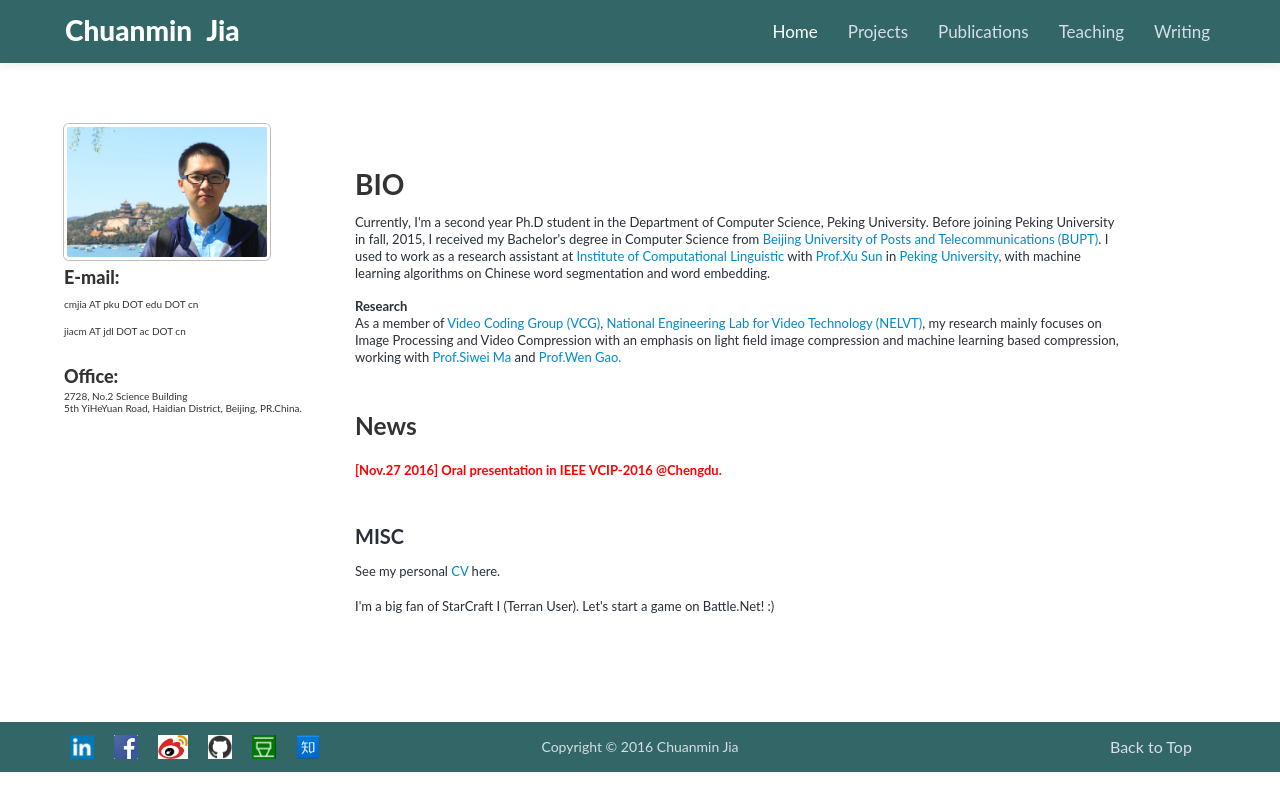
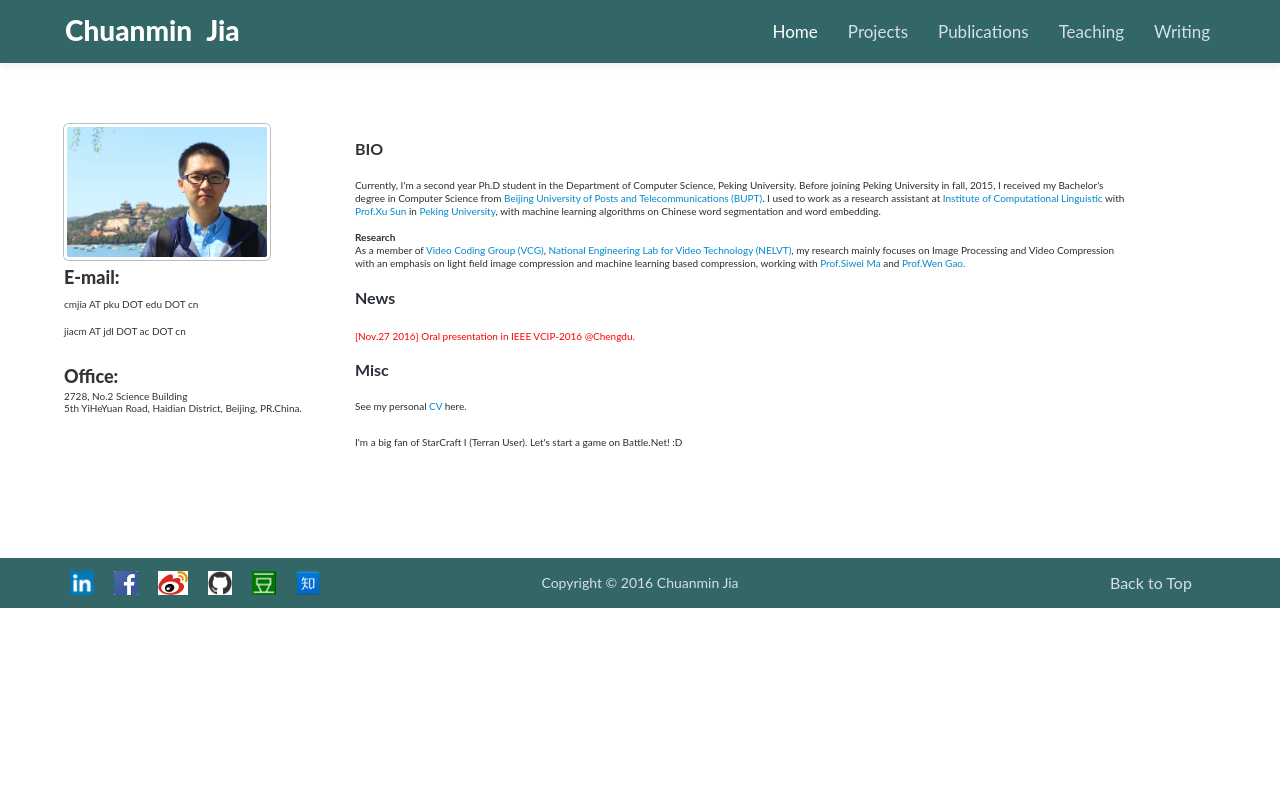
Before and after one commit to Codersadis/codersadis.github.io, a plain HTML site: page index.html in a window 1280 px wide. Drawn offline with Linux system fonts and the light colour scheme.

Commit message:
adjust font size for all html files.

```diff
--- a/index.html
+++ b/index.html
@@ -55,10 +55,10 @@
                 </div>
                 <div class="span8 profile">
                     <h2 class="section_header">
-					<br><b>BIO</b><br>
+					<b><font size="3" >BIO</font></b>
                     </h2>
 						<h3 class="intro">
-						<font size="2" ><p style = "line-height:1.3">
+						<font size="1" ><p style = "line-height:1.3">
 							Currently, I'm a second year Ph.D student in the Department of Computer Science, Peking University. Before joining Peking University in fall, 2015, I received my Bachelor's degree in Computer Science from <a href="http://english.bupt.edu.cn/" target="_blank">Beijing University of Posts and Telecommunications (BUPT)</a>.
 							I used to work as a research assistant at <a href="http://icl.pku.edu.cn/"  target="_blank">Institute of Computational Linguistic</a> with <a href="http://klcl.pku.edu.cn/member/sunxu/index.htm" target="_blank">Prof.Xu Sun</a> in <a href="http://www.pku.edu.cn/" target="_blank">Peking University</a>,
 							with machine learning algorithms on Chinese word segmentation and word embedding.<br>
@@ -67,18 +67,14 @@
 							my research mainly focuses on Image Processing and Video Compression with an emphasis on light field image compression and machine learning based compression, working with <a href="http://idm.pku.edu.cn/staff/masiwei/masiwei.htm" target="_blank">Prof.Siwei Ma</a>
 							and <a href="http://www.jdl.ac.cn/htm-gaowen/" target="_blank">Prof.Wen Gao.</a>
 						</p></font>
-						</h3>
-						<h3 class="news">
-						<b>News</b><br>
-						<font size="2" style="color:red"> [Nov.27 2016] Oral presentation in IEEE VCIP-2016 @Chengdu. </font>
-						</h3><br>
-						<h3 class="intro">
-						<b>MISC</b><br>
-						<font size="2" >
-							See my personal <a href="CV/cv.pdf" target="_blank">CV</a> here.
-						</font><br>
-						<font size="2" >
-							I'm a big fan of StarCraft I (Terran User). Let's start a game on Battle.Net! :)
+
+						<b><font size="3" >News</font></b><br>
+						<font size="1" style="color:red"> [Nov.27 2016] Oral presentation in IEEE VCIP-2016 @Chengdu. </font><br>
+
+						<b><font size="3" >Misc</font></b><br>
+						<font size="1" >
+						See my personal <a href="CV/cv.pdf" target="_blank">CV</a> here.
+						 <br>I'm a big fan of StarCraft I (Terran User). Let's start a game on Battle.Net! :D
 						</font>
 						</h3>
                 </div>
```
Also changed, not shown: projects.html (+2 -2 lines), teaching.html (+8 -8 lines), writing.html (+2 -2 lines), 1 other file.
